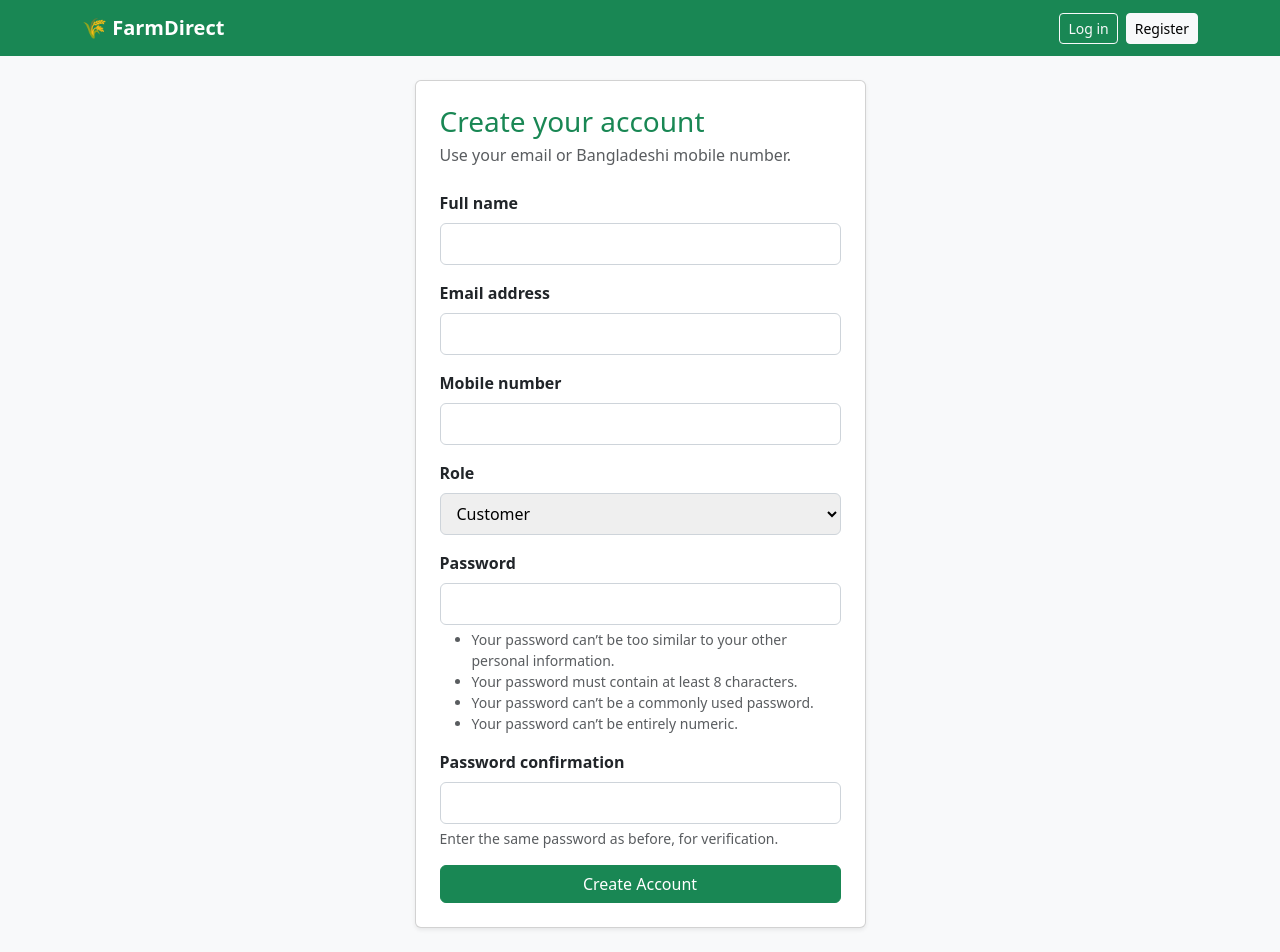
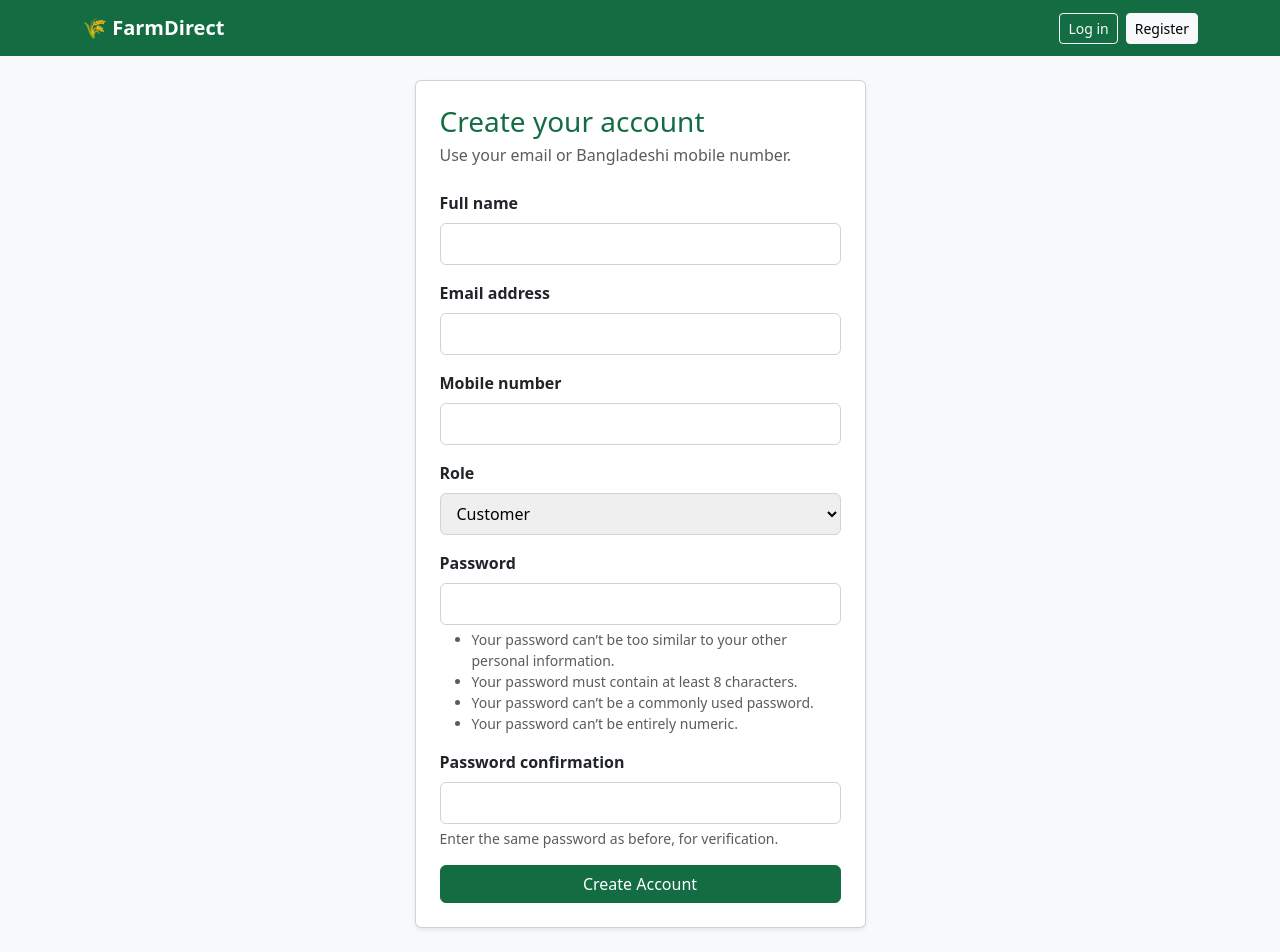
Before and after one commit to Redhwanarobe/farmdirect, a Django app: page /accounts/register/ in a window 1280 px wide. Run offline with Django 5.2, Linux system fonts and the light colour scheme.

Commit message:
Darken green for better text contrast (Lighthouse 87 to 96)

```diff
--- a/templates/base.html
+++ b/templates/base.html
@@ -5,6 +5,12 @@
   <meta name="viewport" content="width=device-width, initial-scale=1">
   <title>{% block title %}FarmDirect{% endblock %}</title>
   <link href="https://cdn.jsdelivr.net/npm/bootstrap@5.3.3/dist/css/bootstrap.min.css" rel="stylesheet" integrity="sha384-QWTKZyjpPEjISv5WaRU9OFeRpok6YctnYmDr5pNlyT2bRjXh0JMhjY6hW+ALEwIH" crossorigin="anonymous">
+  <style>
+    /* Darker green so white text has enough contrast (Lighthouse / WCAG AA) */
+    .bg-success { background-color: #146c43 !important; }
+    .text-success { color: #146c43 !important; }
+    .btn-success { --bs-btn-bg: #146c43; --bs-btn-border-color: #146c43; --bs-btn-hover-bg: #0f5132; }
+  </style>
 </head>
 <body class="bg-light">
   <nav class="navbar navbar-dark bg-success">
```
